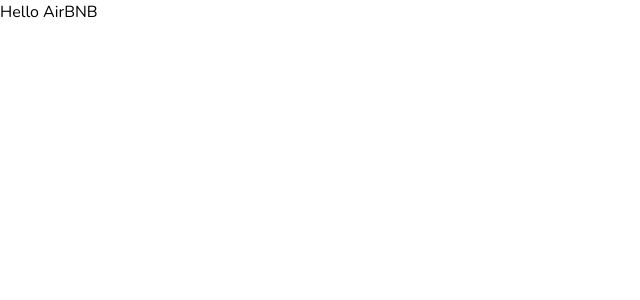
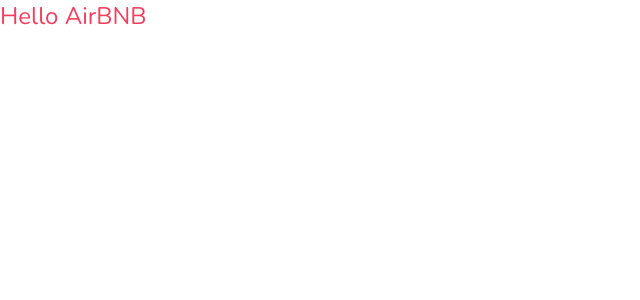
Before and after one commit to jmdunne/airbnb-clone, a Next.js app: page / in a window 1280 px wide. Shown: the top 300 px of the page, without its empty margins (0-640 px from the left). Built offline with nearby package versions, Linux system fonts and the light colour scheme.

Commit message:
Complete setting up base environment

```diff
--- a/app/globals.css
+++ b/app/globals.css
@@ -1,3 +1,9 @@
 @tailwind base;
 @tailwind components;
 @tailwind utilities;
+
+html,
+body,
+:root {
+    height: 100%;
+}
--- a/app/page.tsx
+++ b/app/page.tsx
@@ -1,6 +1,6 @@
 export default function Home() {
 
   return (
-   <div>Hello AirBNB</div>
+   <div className="text-rose-500 text-2xl">Hello AirBNB</div>
   )
 }
```
